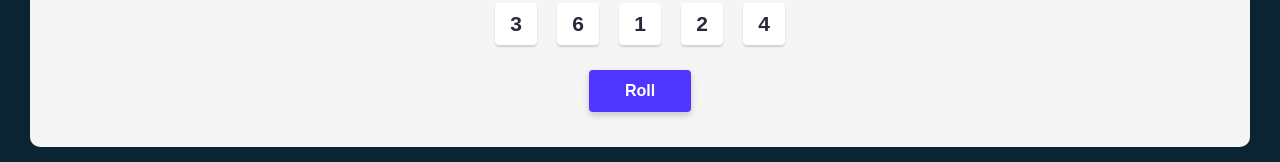
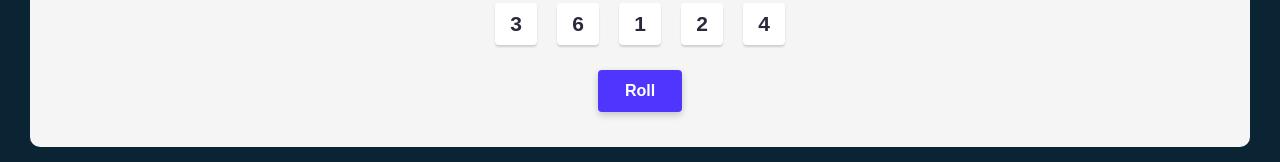
Before and after one commit to 0xEddie/react-tenzies, a React (Vite) app: page / in a window 1280 px wide. Shown: the part 234-396 px from the top of the page. Built offline with nearby package versions, Linux system fonts and the light colour scheme.

Commit message:
tweak buttons

```diff
--- a/src/App.css
+++ b/src/App.css
@@ -30,6 +30,9 @@ button {
   border: 0;
   border-radius: 4px;
   cursor: pointer;
+  display: inline-flex;
+  justify-content: center;
+  align-items: center;
 }
 
 .button--die {
@@ -55,7 +58,10 @@ button {
   color: #fff;
   font-size: 16px;
   letter-spacing: normal;
-  height: 42px;
-  width: 102px;
-  padding: auto;
+  min-height: 42px;
+  padding: 0.6rem 1.7rem;
 }
+
+.button--roll:active {
+  box-shadow: inset 5px 5px 10px -3px rgba(0, 0, 0, 0.7);
+}
```
